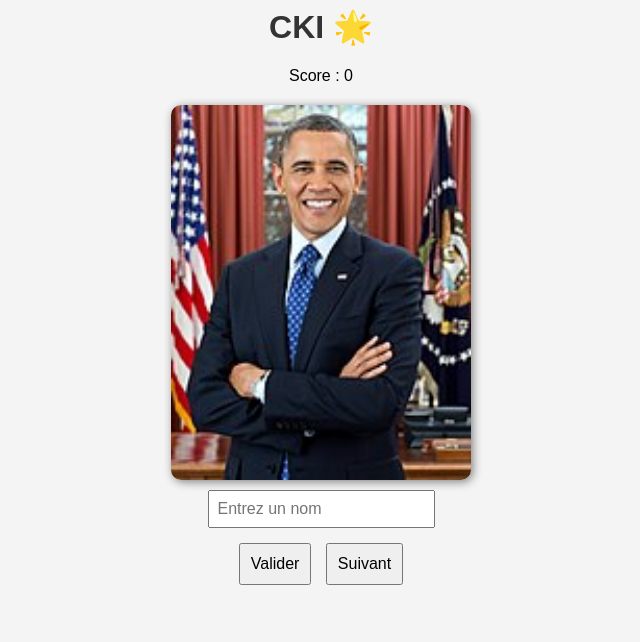
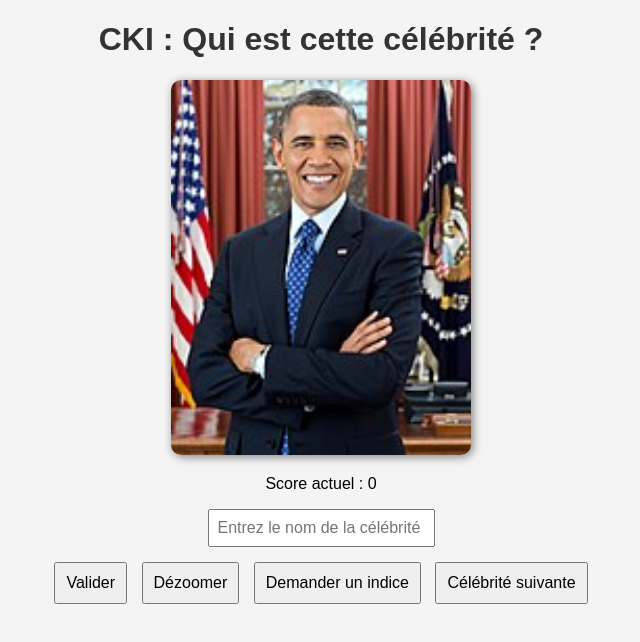
Before and after one commit to Mirouxe/CKI, a plain HTML site: page index.html in a window 1280 px wide. Shown: the whole page, without its empty margins (319-959 px from the left). Drawn offline with Linux system fonts and the light colour scheme.

Commit message:
Update index.html

```diff
--- a/index.html
+++ b/index.html
@@ -1,21 +1,34 @@
-<script src="script.js?v=4"></script>
 <!DOCTYPE html>
 <html lang="fr">
 <head>
     <meta charset="UTF-8">
     <meta name="viewport" content="width=device-width, initial-scale=1.0">
-    <title>CKI</title>
-    <link rel="stylesheet" href="style.css">
+    <title>CKI : Qui est cette célébrité ?</title>
+    <link rel="preconnect" href="https://fonts.googleapis.com">
+    <link rel="preconnect" href="https://fonts.gstatic.com" crossorigin>
+    <link href="https://fonts.googleapis.com/css2?family=Fredoka:wght@400;600&family=Permanent+Marker&display=swap" rel="stylesheet">
+    <link rel="stylesheet" href="style.css?v=9">
 </head>
 <body>
-    <h1>CKI 🌟</h1>
-    <p>Score : <span id="score">0</span></p>
     <div class="game-container">
-        <img id="celebrity-image" src="" alt="Image de célébrité">
-        <input type="text" id="user-input" placeholder="Entrez un nom">
-        <button onclick="checkAnswer()">Valider</button>
-        <button onclick="nextCelebrity()">Suivant</button>
-        <p id="feedback"></p>
+        <h1>CKI : Qui est cette célébrité ?</h1>
+        <div class="game-content">
+            <div class="image-container">
+                <img id="celebrity-image" src="" alt="Image de célébrité">
+                <p id="zoom-count"></p>
+            </div>
+            <div class="game-controls">
+                <p>Score actuel : <span id="score">0</span></p>
+                <div class="controls">
+                    <input type="text" id="user-input" placeholder="Entrez le nom de la célébrité">
+                    <button id="submit-btn">Valider</button>
+                    <button id="dezoom-btn">Dézoomer</button>
+                    <button id="hint-btn">Demander un indice</button>
+                    <button id="next-btn">Célébrité suivante</button>
+                </div>
+                <p id="feedback"></p>
+            </div>
+        </div>
     </div>
     <script src="script.js"></script>
 </body>
```
